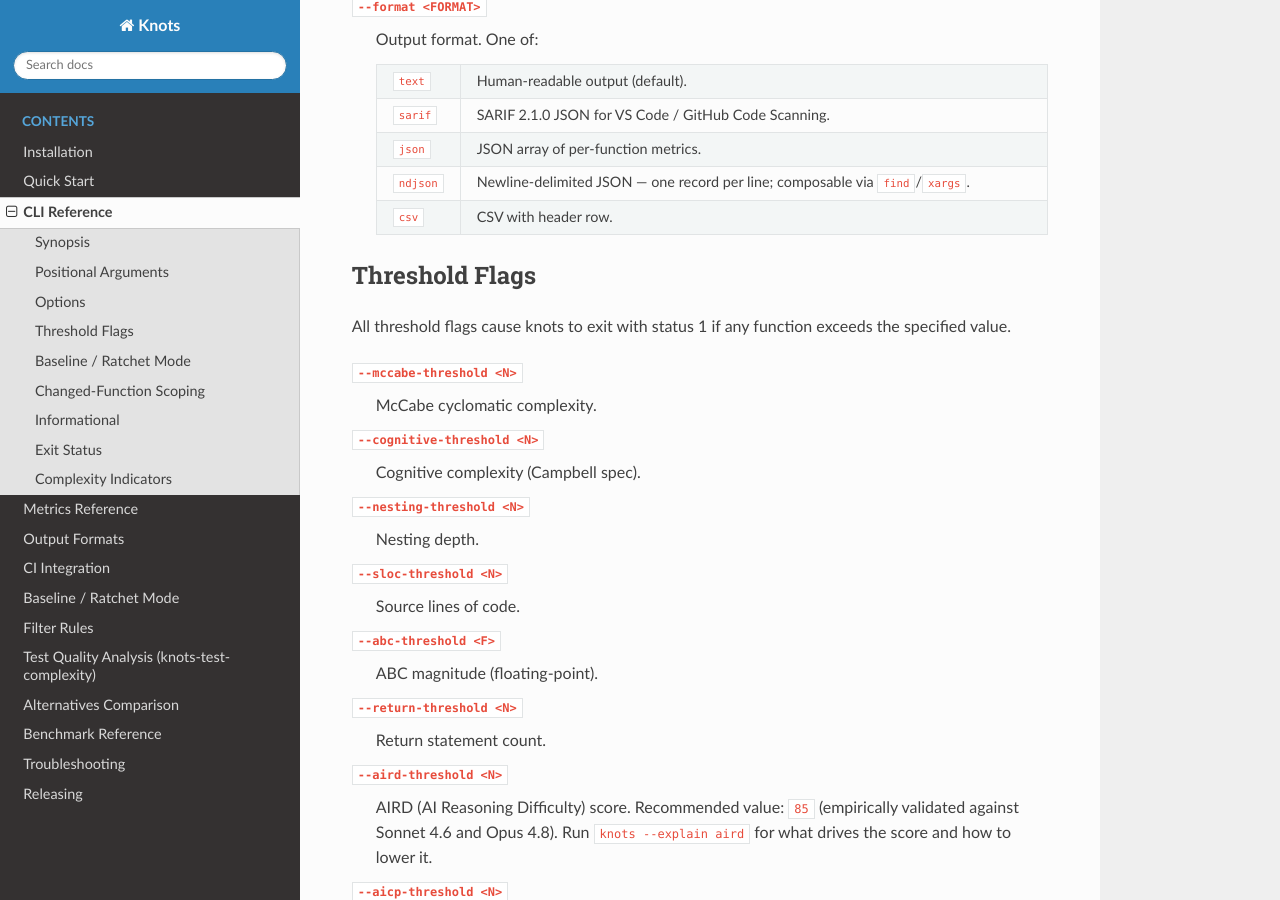
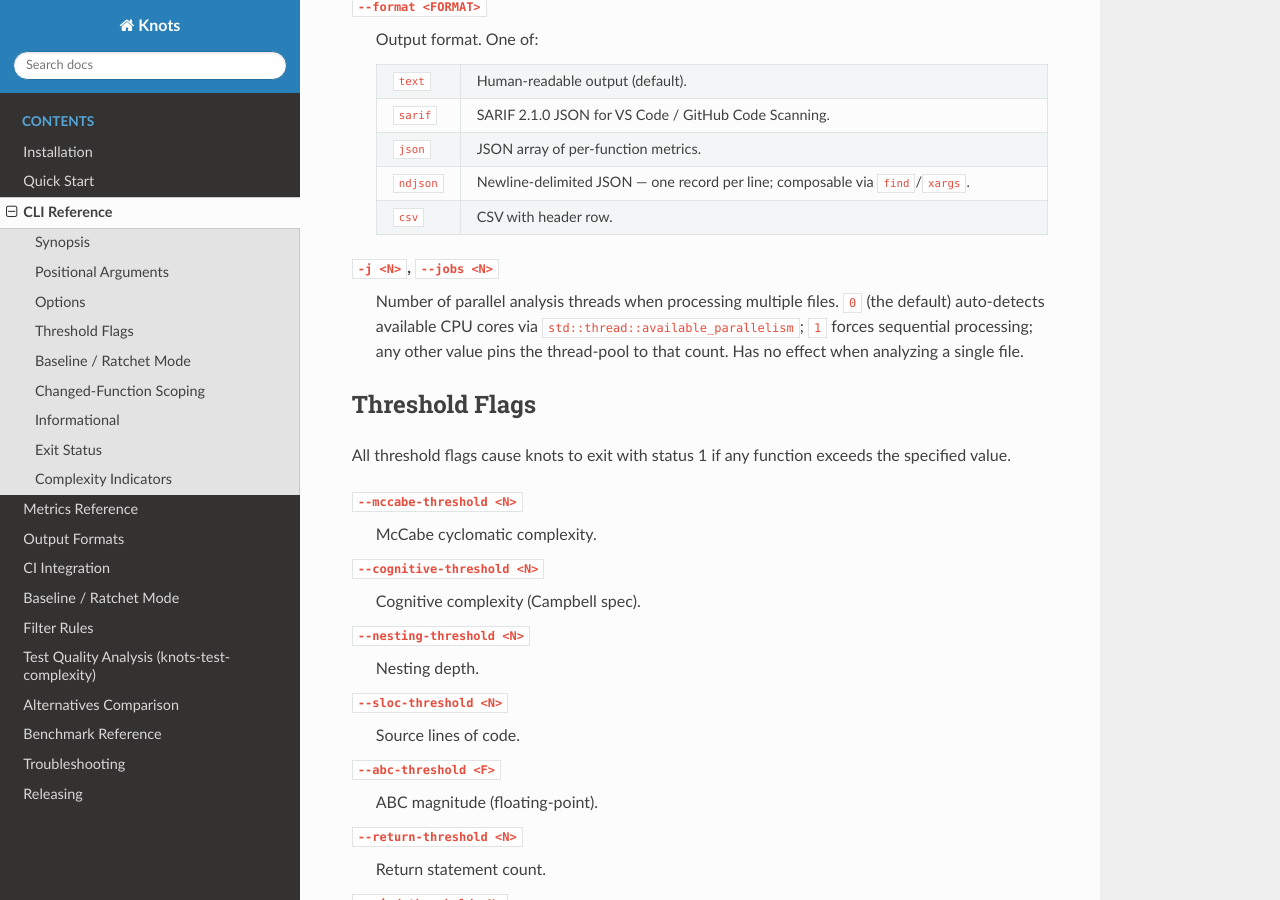
Before and after one commit to brandon-arrendondo/knots, a Sphinx documentation site: the page built from docs/cli-reference.rst, in a window 1280 px wide and 900 px high, scrolled down 1205 px. Built offline with Sphinx 7.4.7 and the Read the Docs theme 3.1.0, drawn with Linux system fonts in a browser that asks for light colours.

Commit message:
docs: document --jobs/-j flag in README and docs
Add --jobs/-j to the README options table, cli-reference.rst (with
behaviour detail: 0 = auto-detect, 1 = sequential), and a short
parallel-analysis example in quick-start.rst.

Co-Authored-By: Claude Sonnet 4.6 <noreply@anthropic.com>

```diff
--- a/docs/cli-reference.rst
+++ b/docs/cli-reference.rst
@@ -70,6 +70,13 @@ Options
          - Newline-delimited JSON — one record per line; composable via ``find``/``xargs``.
        * - ``csv``
          - CSV with header row.
+
+``-j <N>``, ``--jobs <N>``
+    Number of parallel analysis threads when processing multiple files.
+    ``0`` (the default) auto-detects available CPU cores via
+    ``std::thread::available_parallelism``; ``1`` forces sequential
+    processing; any other value pins the thread-pool to that count.
+    Has no effect when analyzing a single file.
 
 Threshold Flags
 ---------------
```
Also changed, not shown: README.md (+1 -0 lines), docs/quick-start.rst (+8 -0 lines).
